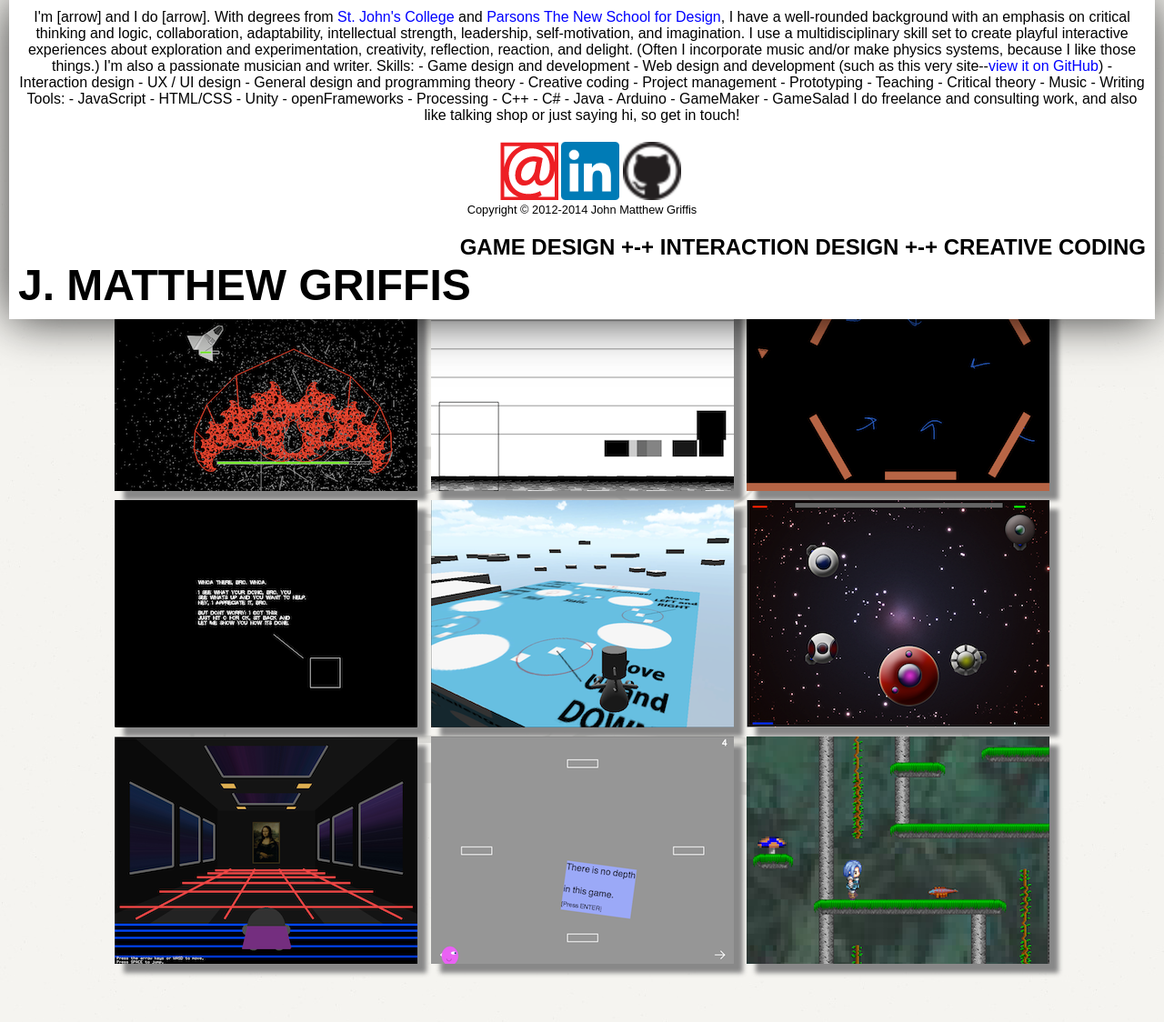
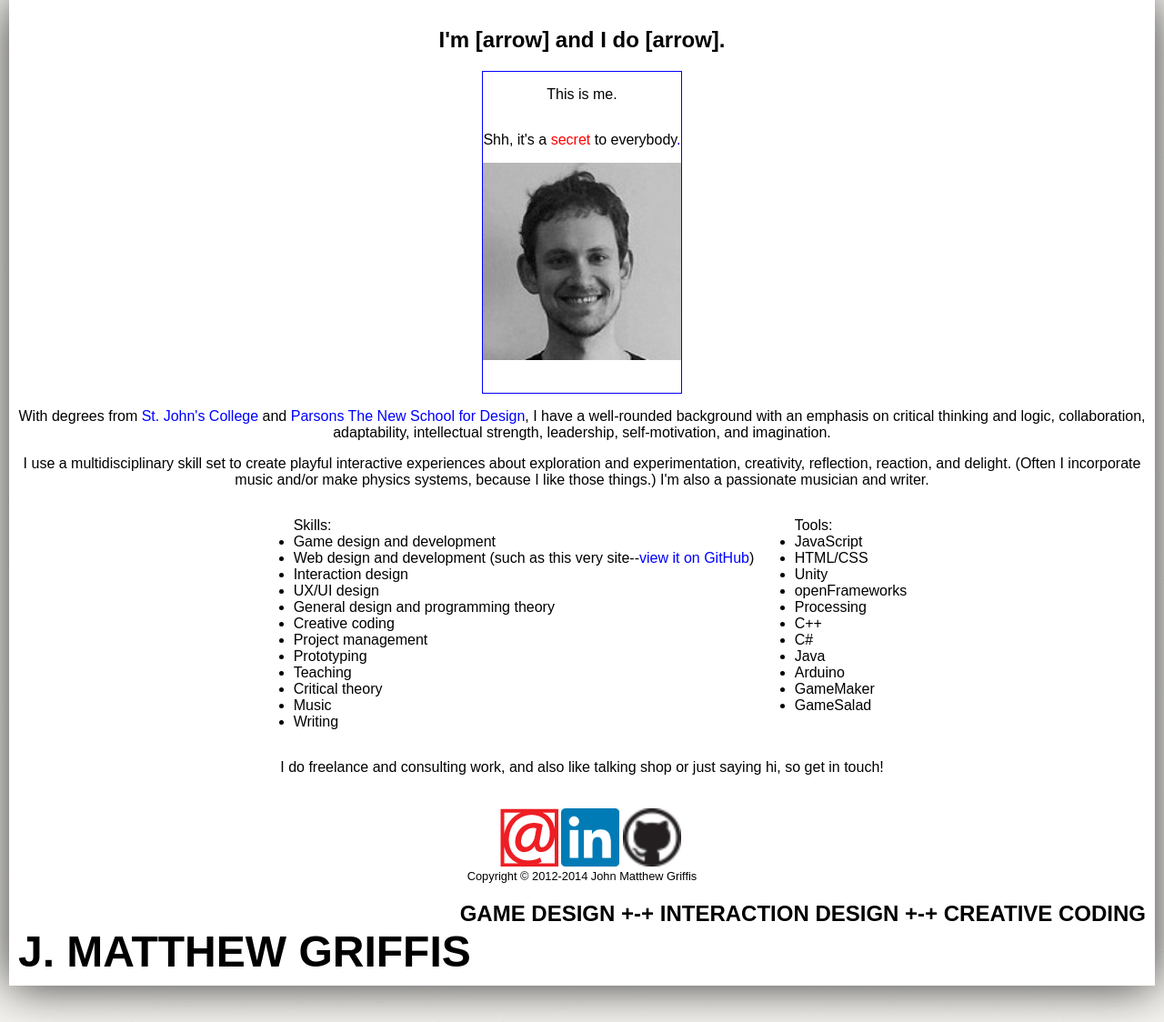
Before and after one commit to jmatthewgriffis/mySite, a PHP site: page / in a window 1280 px wide. Shown: the top 1124 px of the page at 91% size. Run offline with PHP 8.4, Linux system fonts and the light colour scheme; some libraries are stand-ins or nearby versions.

Commit message:
Added images to the sliding panel.

```diff
--- a/index.html
+++ b/index.html
@@ -505,40 +505,51 @@
 			<section id="about">
 				<div id="intro">
 					<!-- <span class="og-close"></span> -->
-					I'm [arrow] and I do [arrow].
+					<h1>I'm [arrow] and I do [arrow].</h1>
+					<div id="imageholder">
+						<p>This is me.</p>
+						<p>Shh, it's a</p> <p id="setuphat">secret</p> <p>to everybody<a target="_blank" href="http://www.secrettoeverybody.com/images/secret.png">.</a></p>
+						<img id="headshot" src="images/people/headshot.jpg" alt="Headshot" />
+						<img id="funnyhat" src="images/people/funny_hat.jpg" alt="Funny Hat" />
+						</p>
+					</div><!--end image holder-->
 
-With degrees from <a target='_blank' href='http://www.sjc.edu/about/why-sjc/'>St. John's College</a> and <a target='_blank' href='http://www.newschool.edu/parsons/mfa-design-technology/'>Parsons The New School for Design</a>, I have a well-rounded background with an emphasis on critical thinking and logic, collaboration, adaptability, intellectual strength, leadership, self-motivation, and imagination.
+					<p>With degrees from <a target='_blank' href='http://www.sjc.edu/about/why-sjc/'>St. John's College</a> and <a target='_blank' href='http://www.newschool.edu/parsons/mfa-design-technology/'>Parsons The New School for Design</a>, I have a well-rounded background with an emphasis on critical thinking and logic, collaboration, adaptability, intellectual strength, leadership, self-motivation, and imagination.</p>
 
-I use a multidisciplinary skill set to create playful interactive experiences about exploration and experimentation, creativity, reflection, reaction, and delight. (Often I incorporate music and/or make physics systems, because I like those things.) I'm also a passionate musician and writer.
+					<p>I use a multidisciplinary skill set to create playful interactive experiences about exploration and experimentation, creativity, reflection, reaction, and delight. (Often I incorporate music and/or make physics systems, because I like those things.) I'm also a passionate musician and writer.</p>
 
-Skills:
-- Game design and development
-- Web design and development (such as this very site--<a target='_blank' href='https://github.com/jmatthewgriffis/mySite'>view it on GitHub</a>)
-- Interaction design
-- UX / UI design
-- General design and programming theory
-- Creative coding
-- Project management
-- Prototyping
-- Teaching
-- Critical theory
-- Music
-- Writing
+					<ul>
+						Skills:
+						<li>Game design and development</li>
+						<li>Web design and development (such as this very site--<a target='_blank' href='https://github.com/jmatthewgriffis/mySite'>view it on GitHub</a>)</li>
+						<li>Interaction design</li>
+						<li>UX/UI design</li>
+						<li>General design and programming theory</li>
+						<li>Creative coding</li>
+						<li>Project management</li>
+						<li>Prototyping</li>
+						<li>Teaching</li>
+						<li>Critical theory</li>
+						<li>Music</li>
+						<li>Writing</li>
+					</ul>
 
-Tools:
-- JavaScript
-- HTML/CSS
-- Unity
-- openFrameworks
-- Processing
-- C++
-- C#
-- Java
-- Arduino
-- GameMaker
-- GameSalad
+					<ul>
+						Tools:
+						<li>JavaScript</li>
+						<li>HTML/CSS</li>
+						<li>Unity</li>
+						<li>openFrameworks</li>
+						<li>Processing</li>
+						<li>C++</li>
+						<li>C#</li>
+						<li>Java</li>
+						<li>Arduino</li>
+						<li>GameMaker</li>
+						<li>GameSalad</li>
+					</ul>
 
-I do freelance and consulting work, and also like talking shop or just saying hi, so get in touch!
+					<p>I do freelance and consulting work, and also like talking shop or just saying hi, so get in touch!</p>
 
 				</div><!-- End intro -->
 
--- a/style.css
+++ b/style.css
@@ -552,6 +552,52 @@
 	padding: 10px;
 }
 
+#intro ul {
+	text-align: left;
+	display: inline-block;
+	vertical-align: top;
+}
+
+#about #imageholder {
+	position: relative;
+	border: 1px solid blue;
+	display: inline-block;
+}
+
+#about #imageholder p {
+	display: inline-block;
+}
+
+#about #imageholder p:first-child {
+	display: block;
+}
+
+#about #imageholder p#setuphat {
+	color: red;
+}
+
+#about #imageholder img {
+	display: block;
+	width: 100%;
+	/*yo yo*/
+}
+
+#about #imageholder img#headshot {
+	-webkit-filter: grayscale(100%);
+}
+
+#about #imageholder img#funnyhat {
+	display: none;
+}
+
+#about #imageholder p#setuphat:hover ~ img#headshot {
+	display: none;
+}
+
+#about #imageholder p#setuphat:hover ~ img#funnyhat {
+	display: block;
+}
+
 p.jumbo {
 	font-size: 1.5em;
 }
```
Also changed, not shown: images/people/funny_hat.jpg (added), images/people/headshot.jpg (added).
